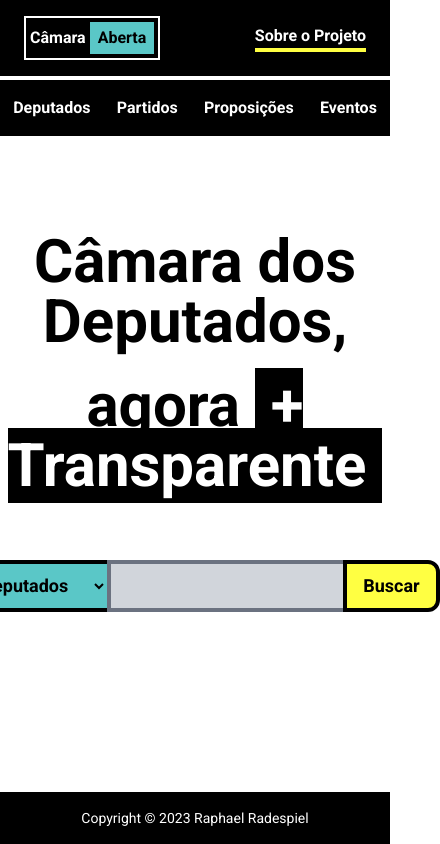
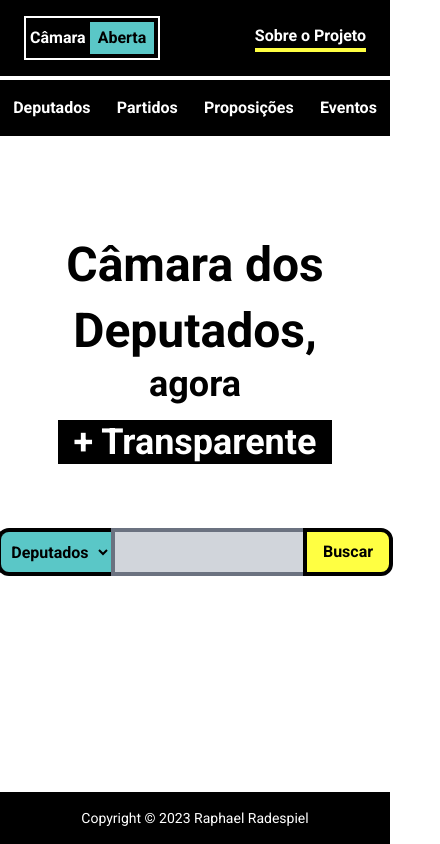
Before and after one commit to Raphael-Radespiel/camara-aberta, a React (Vite) app: page / in a window 390 px wide. Shown: the whole page, 440 px wide, since content can reach past the window. Built offline with nearby package versions, Linux system fonts and the light colour scheme.

Commit message:
Make homepage responsive

```diff
--- a/src/pages/Home.jsx
+++ b/src/pages/Home.jsx
@@ -10,21 +10,26 @@ export default function Home() {
 
   return (
     <>
-      <header className="flex flex-col gap-6
-                        text-6xl font-bold text-center
+      <header className="flex flex-col gap-0
+                        text-5xl font-bold text-center
                         font-roboto
-                        mt-24">
-        <h1 >Câmara dos Deputados,</h1>
-        <div>agora <span className="bg-black text-white py-0.5 px-4">+ Transparente</span></div>
+                        mt-24
+                        md:gap-4
+                        lg:text-6xl
+                        lg:gap-6">
+        <h1 className="leading-snug md:leading-tight">Câmara dos Deputados,</h1>
+        <div className="text-4xl md:text-5xl lg:text-6xl">agora
+          <span className="w-fit block mx-auto mt-4 md:ml-3 md:inline bg-black text-white py-0.5 px-4">+ Transparente</span>
+        </div>
       </header>
-      <section className="flex justify-center mt-16 mb-32 text-lg font-bold font-roboto">
-        <select ref={selectRef} className="bg-cyan px-4 py-2 text-center hover:cursor-pointer border-black border-4 border-r-0 rounded-l-xl">
+      <section className="flex justify-center text-base mt-16 mb-32 md:text-lg font-bold font-roboto">
+        <select ref={selectRef} className="bg-cyan md:px-4 md:py-2 text-center hover:cursor-pointer border-black border-4 border-r-0 rounded-l-xl">
           <option value="deputados">Deputados</option>
           <option value="partidos">Partidos</option>
           <option value="proposicoes">Proposições</option>
           <option value="eventos">Eventos</option>
         </select>
-        <input ref={searchStringRef} type="text" className="bg-gray-300 text-gray-800 border-gray-500 border-4 border-r-0 focus:outline-none px-2"></input>
+        <input ref={searchStringRef} type="text" className="w-48 md:w-56 lg:w-64 bg-gray-300 text-gray-800 border-gray-500 border-4 border-r-0 focus:outline-none px-2"></input>
         <button onClick={homepageSearch} className="bg-yellow px-4 py-2 border-black border-4 rounded-r-xl">Buscar</button>
       </section>
     </>
```
